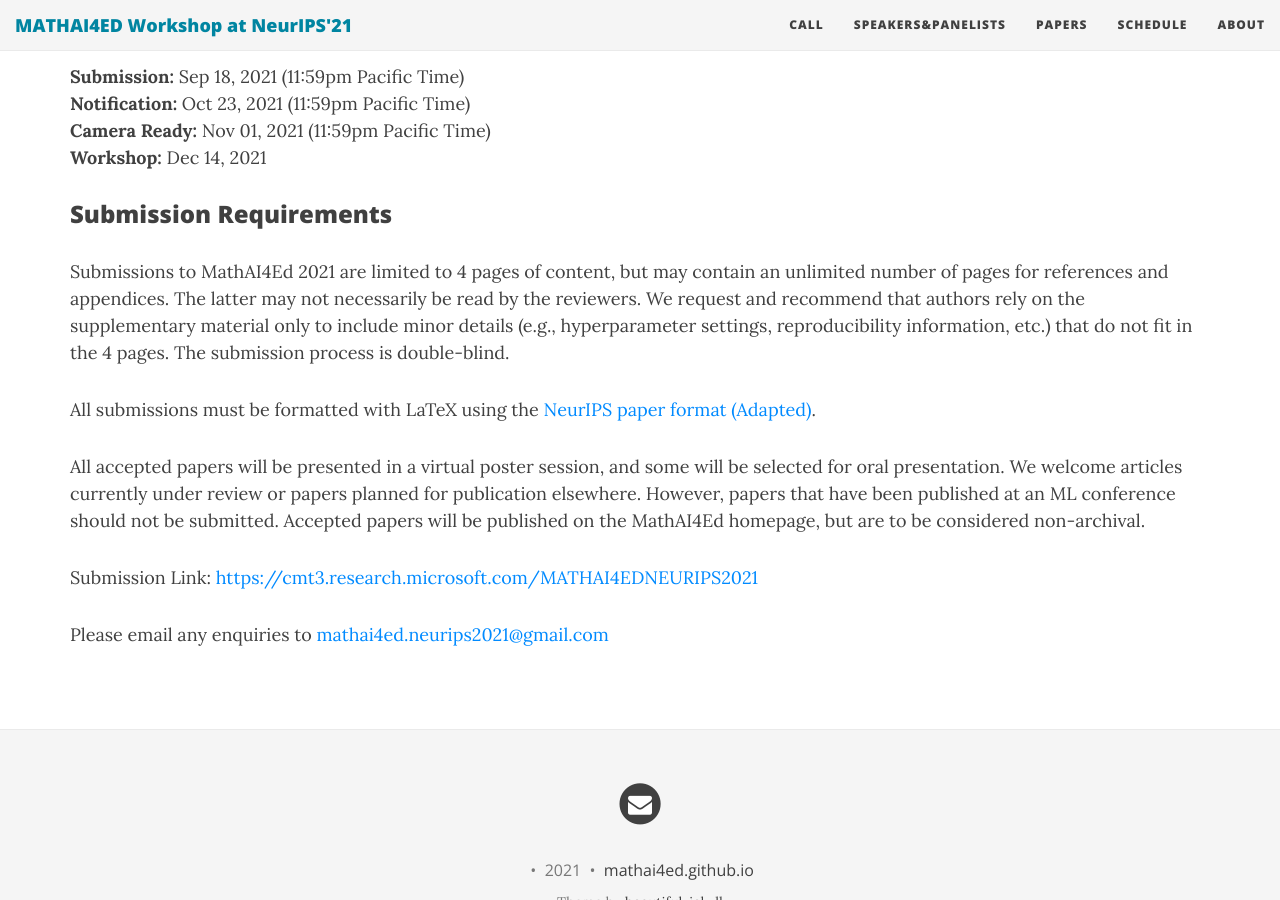
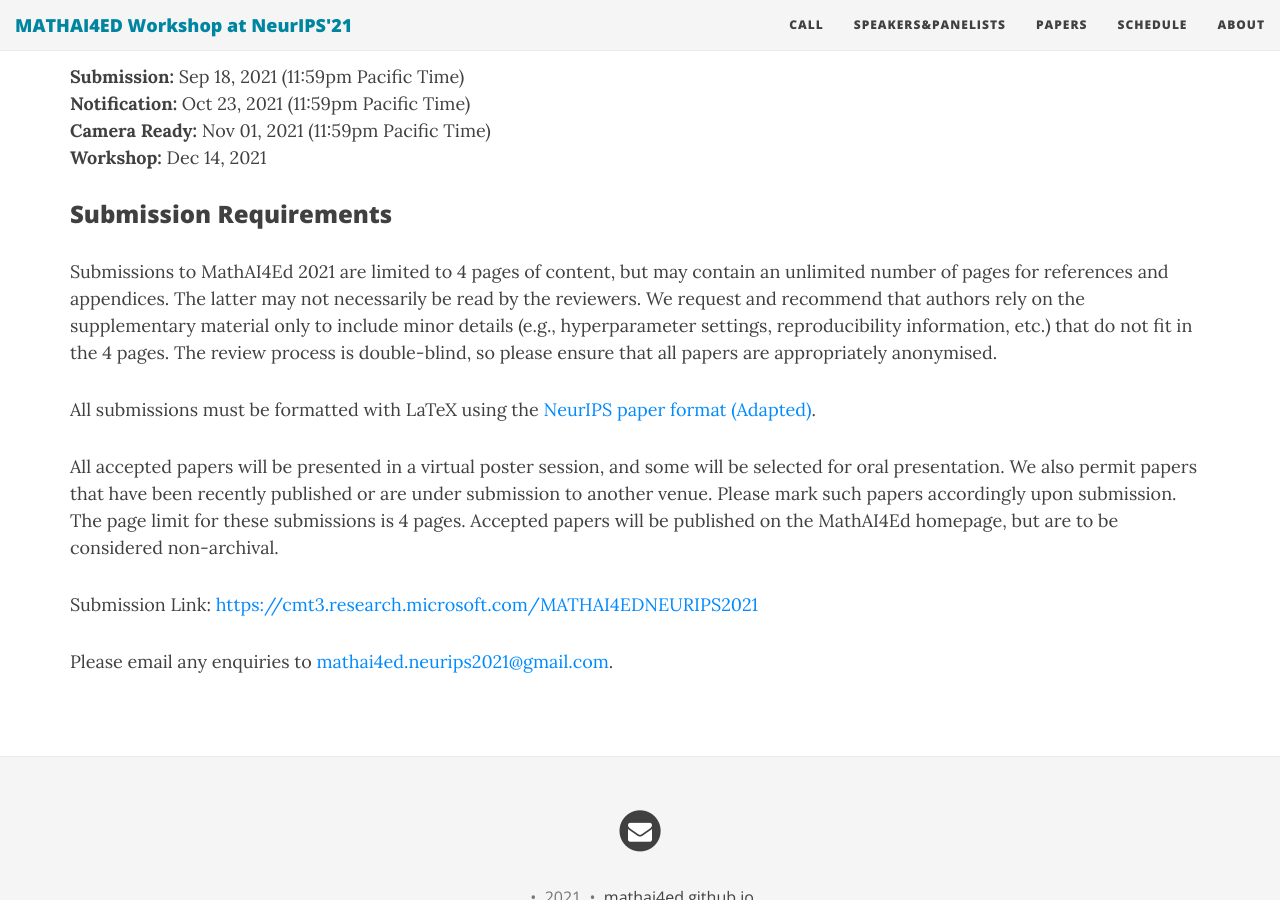
Before and after one commit to mathai4ed/mathai4ed.github.io, a Jekyll site: the page built from cfp.md, in a window 1280 px wide and 900 px high, scrolled down 1042 px. Built offline with Jekyll 4.4.1, drawn with Linux system fonts in a browser that asks for light colours; nearby versions of some CDN libraries.

Commit message:
update submission

```diff
--- a/cfp.md
+++ b/cfp.md
@@ -65,12 +65,12 @@ We are also interested in works on other problems that integrate mathematical AI
 
 ### Submission Requirements
 
-Submissions to MathAI4Ed 2021 are limited to 4 pages of content, but may contain an unlimited number of pages for references and appendices. The latter may not necessarily be read by the reviewers. We request and recommend that authors rely on the supplementary material only to include minor details (e.g., hyperparameter settings, reproducibility information, etc.) that do not fit in the 4 pages. The submission process is double-blind.
+Submissions to MathAI4Ed 2021 are limited to 4 pages of content, but may contain an unlimited number of pages for references and appendices. The latter may not necessarily be read by the reviewers. We request and recommend that authors rely on the supplementary material only to include minor details (e.g., hyperparameter settings, reproducibility information, etc.) that do not fit in the 4 pages. The review process is double-blind, so please ensure that all papers are appropriately anonymised.
 
 All submissions must be formatted with LaTeX using the [NeurIPS paper format (Adapted)](img/NeurIPS2021_MathAI4ED.zip).
 
-All accepted papers will be presented in a virtual poster session, and some will be selected for oral presentation. We welcome articles currently under review or papers planned for publication elsewhere. However, papers that have been published at an ML conference should not be submitted. Accepted papers will be published on the MathAI4Ed homepage, but are to be considered non-archival.
+All accepted papers will be presented in a virtual poster session, and some will be selected for oral presentation. We also permit papers that have been recently published or are under submission to another venue. Please mark such papers accordingly upon submission. The page limit for these submissions is 4 pages. Accepted papers will be published on the MathAI4Ed homepage, but are to be considered non-archival.
 
 Submission Link: [ https://cmt3.research.microsoft.com/MATHAI4EDNEURIPS2021](https://cmt3.research.microsoft.com/MATHAI4EDNEURIPS2021)
 
-Please email any enquiries to [mathai4ed.neurips2021@gmail.com](mailto:mathai4ed.neurips2021@gmail.com)
+Please email any enquiries to [mathai4ed.neurips2021@gmail.com](mailto:mathai4ed.neurips2021@gmail.com).
```
Also changed, not shown: 1 other file.
